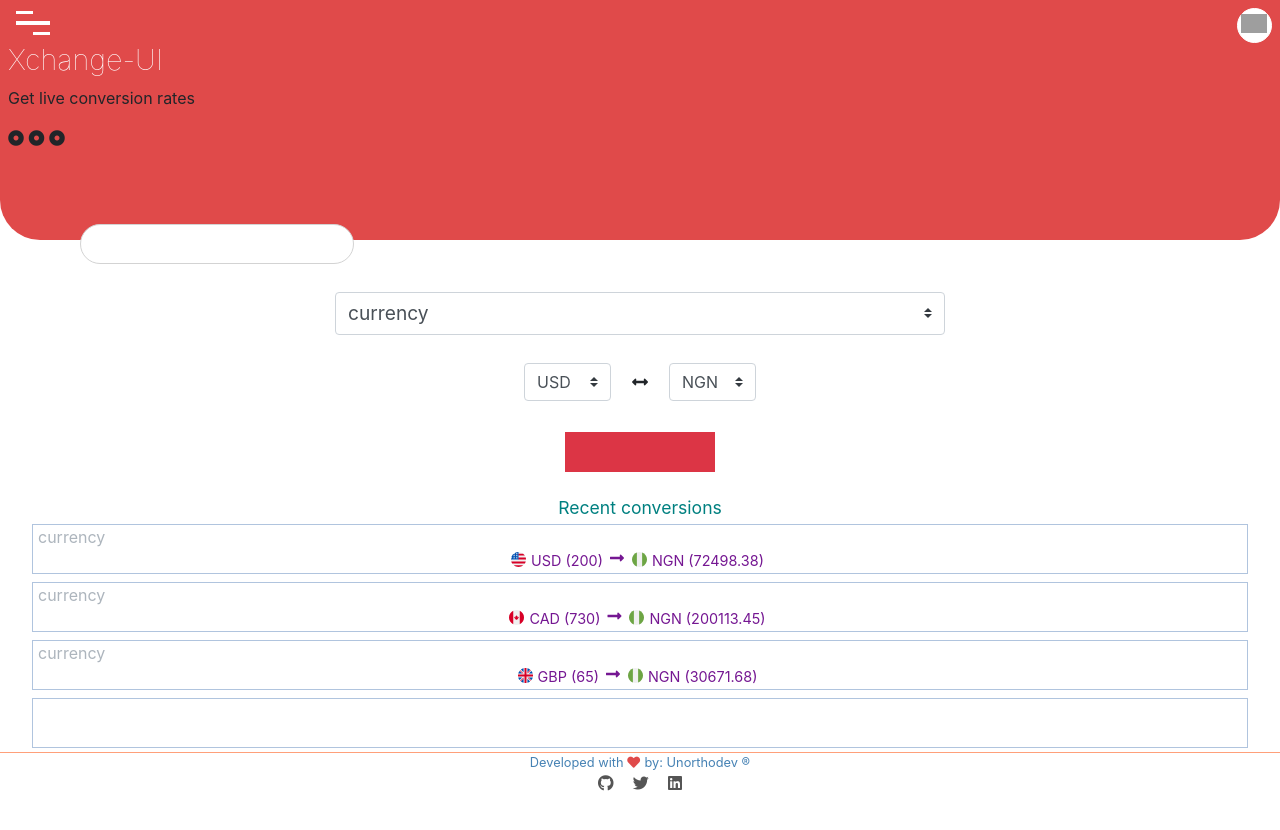
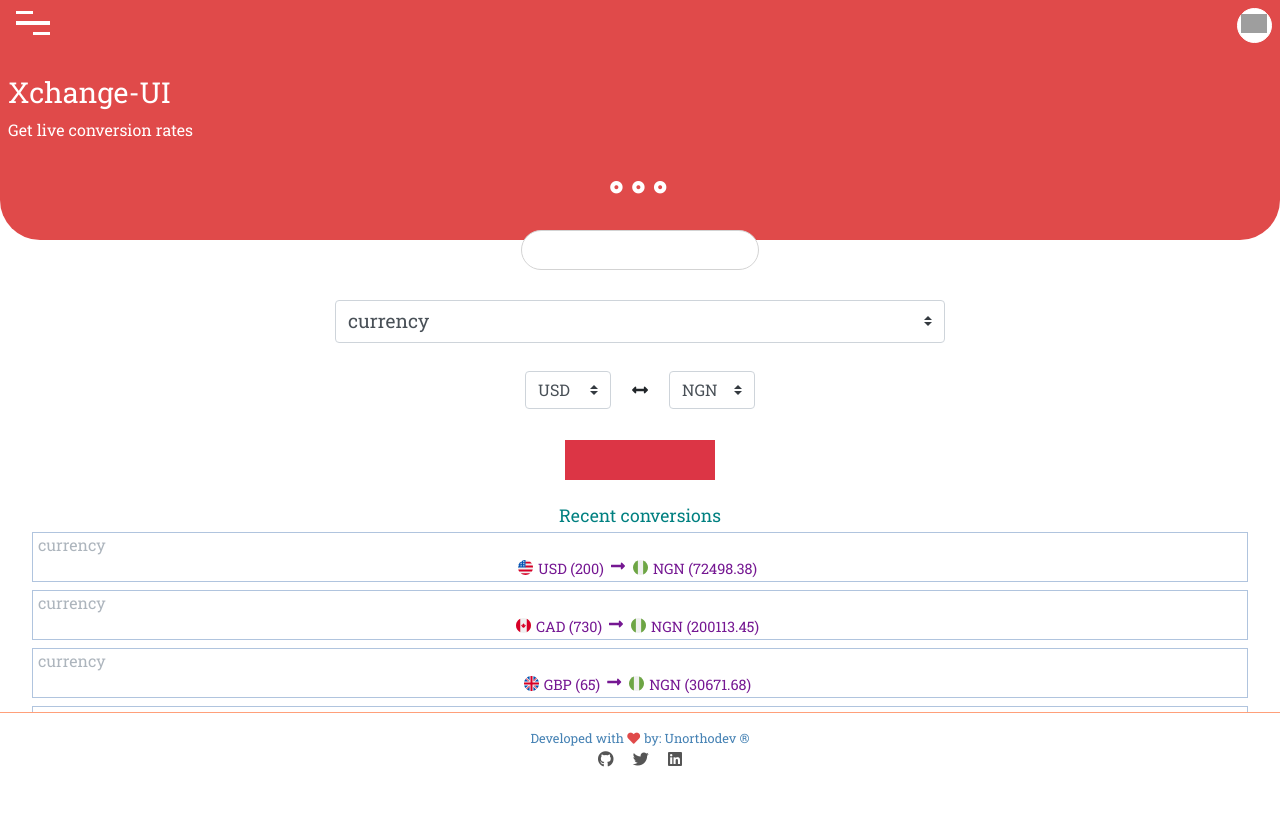
Before and after one commit to Mayowa-Ojo/xchange-ui, a website: page src/index.html in a window 1280 px wide. After the commit the page ends 808 px from the top, so only its background shows below. Drawn offline with nearby package versions, Linux system fonts and the light colour scheme; no server answers; grey boxes are pictures that could not be loaded.

Commit message:
change font-family + adjust font color

```diff
--- a/src/styles/style.css
+++ b/src/styles/style.css
@@ -1,3 +1,13 @@
+* {
+    margin: 0;
+    padding: 0;
+    box-sizing: border-box;
+}
+
+body {
+    font-family: 'Roboto Slab', sans-serif;
+}
+
 .header {
     width: 100%;
     height: 30vh;
@@ -6,22 +16,30 @@
     border-bottom-left-radius: 40px;
     border-bottom-right-radius: 40px;
     margin-bottom: 0.5em;
+    display: flex;
+    flex-direction: column;
+    justify-content: space-between;
+}
+
+.header .header-bottom {
+    margin: 0 auto;
 }
 
 .header #user-input {
     outline: none;
     border: 1px solid lightgrey;
     border-radius: 20px;
-    position: absolute;
-    top: 14em;
-    left: 5em;
+    position: relative;
+    top: 2em;
     height: 2.5em;
     padding: 0 12px;
+    z-index: 2;
 }
 
 .navigation {
     display: flex;
     justify-content: space-between;
+    margin-bottom: 2em;
 }
 
 .navigation .hamburger {
@@ -73,8 +91,24 @@ header .page-title {
     font-weight: lighter;
 }
 
+header p {
+    color: white;
+}
+
+.header-top .slider {
+    width: 65px;
+    margin: 2em auto 0 auto;
+}
+
+.header-top .slider i {
+    color: white;
+    font-size: 0.8rem;
+    margin: 0.2em;
+}
+
 main {
     height: 58vh;
+    overflow: scroll;
 }
 
 main .xchange-type {
@@ -167,9 +201,7 @@ footer {
     height: 12vh;
     width: 100%;
     border-top: 1px solid lightsalmon;
-    /* display: flex;
-    flex-direction: column;
-    justify-content: space-around; */
+    padding: 1em;
 }
 
 footer p {
```
